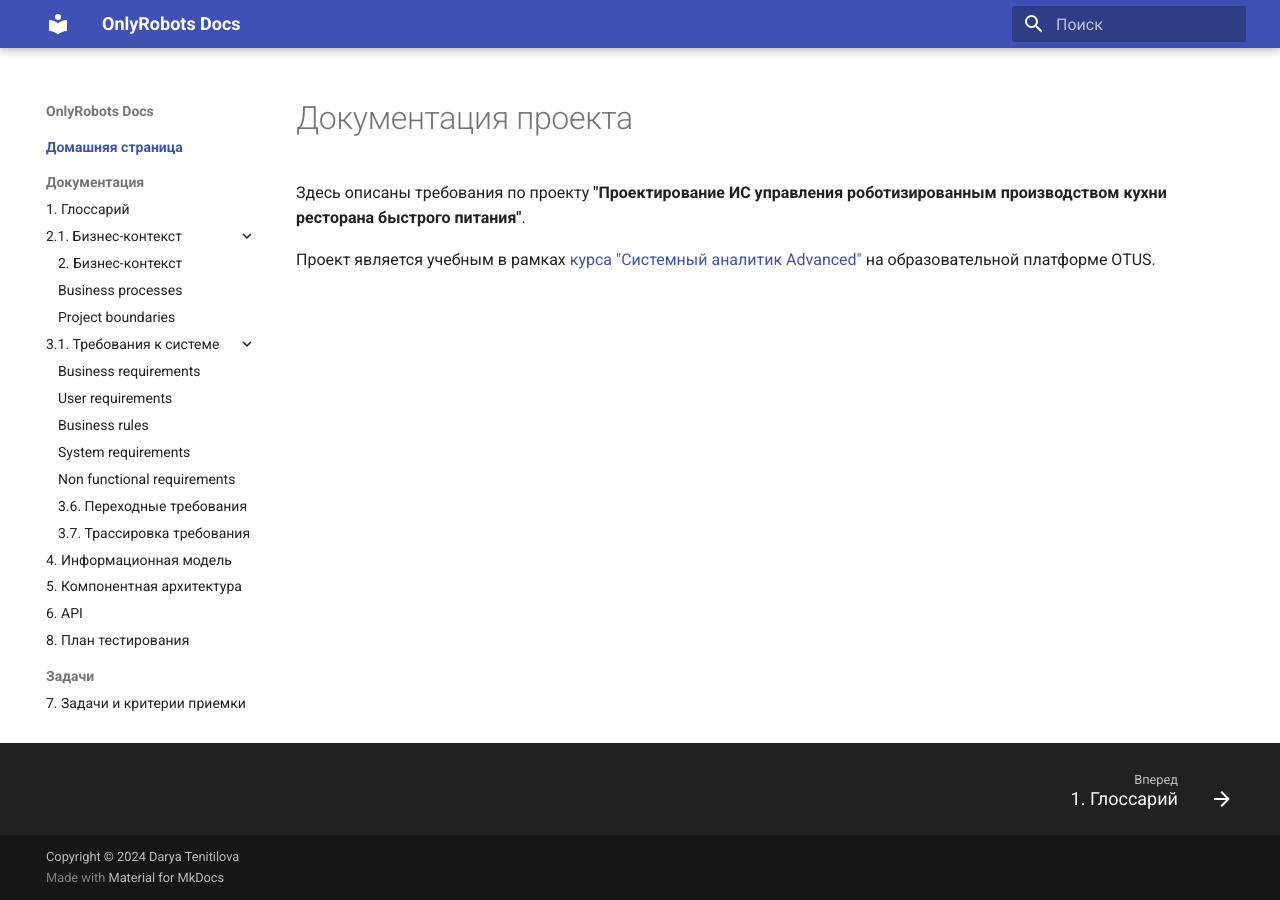
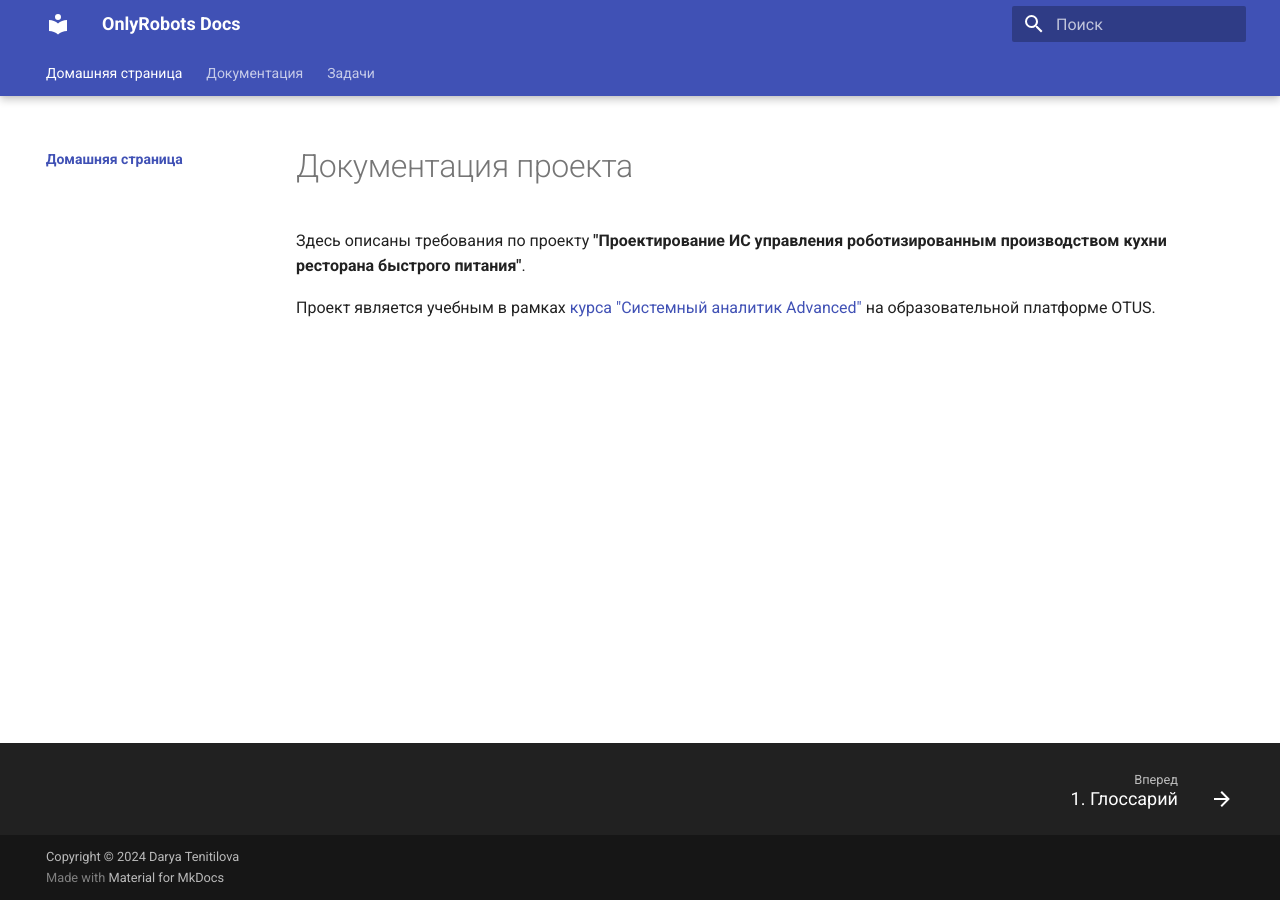
Before and after one commit to TenitilovaD/OTUS_SA_OnlyRobots, an MkDocs documentation site: the page built from docs/index.md, in a window 1280 px wide. Built offline with MkDocs 1.6.1 and Material for MkDocs 9.7.7, drawn with Linux system fonts in a browser that asks for light colours.

Commit message:
Update mkdocs.yml

```diff
--- a/mkdocs.yml
+++ b/mkdocs.yml
@@ -14,10 +14,8 @@ nav:
     - index.md
   - Документация:
     - glossary.md
-    - 2.1. Бизнес-контекст:
-      - current_business_model.md
-    #- goal.md
-    #- metrics.md
+    - 2. Бизнес-контекст:
+      - business_model.md
       - business_processes.md
       - project_boundaries.md
     - 3.1. Требования к системе:
@@ -44,11 +42,12 @@ theme:
   language: ru
   features:
     - navigation.instant # Мгновенная загрузка
-    - navigation.expand # Автоматическое открытие подразделов на панели слева
+    #- navigation.expand # Автоматическое открытие подразделов на панели слева
     - navigation.path # Над заголовком каждой страницы отображается путь
     - navigation.top # Кнопка «назад-вверх»
     - navigation.footer # Переключение кнопками предыдущей/следующей страницы в футере
-    #- navigation.tabs # Навигационные вкладки
+    - navigation.tabs # Навигационные вкладки
+    - navigation.tabs.sticky
     - navigation.sections # Отображение верхних вкладок на панели слева
     - navigation.indexes # Скрыть дублирование заголовка на панели слева.
     - toc.integrate # Интеграция подразделов в панель слева
```
